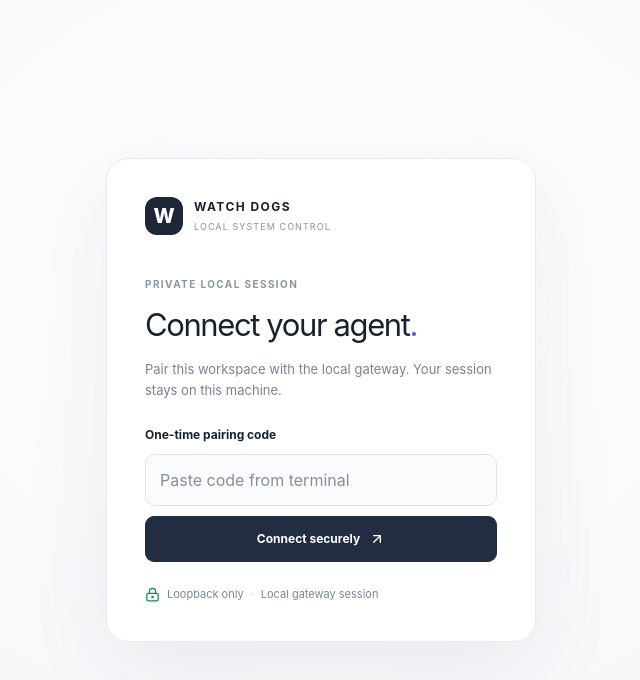
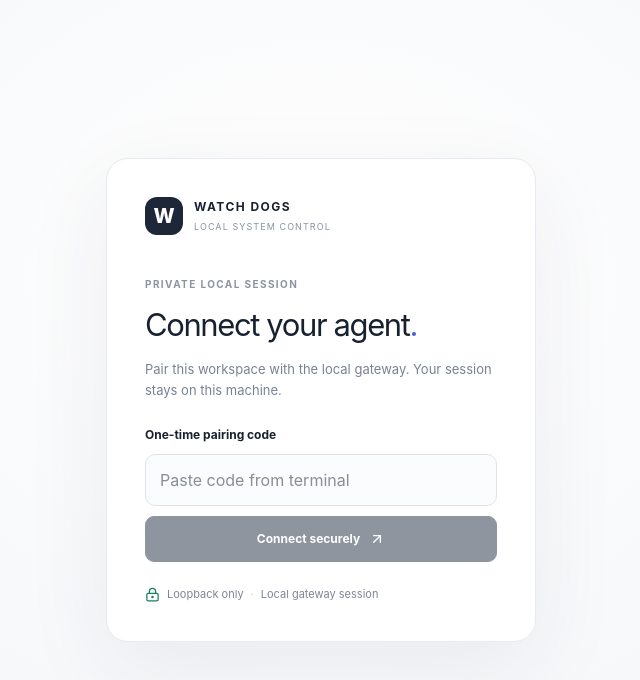
Before and after one commit to KUNDURUHIMANEESHREDDY/watch-dogs, a React (Vite) app in the folder frontend/: page / in a window 1280 px wide. Shown: the top 680 px of the page, without its empty margins (319-959 px from the left). Built offline with nearby package versions, Linux system fonts and the light colour scheme.

Commit message:
fix(frontend): prevent duplicate pairing submissions

```diff
--- a/frontend/src/App.tsx
+++ b/frontend/src/App.tsx
@@ -58,6 +58,7 @@ export default function App() {
   const [selected, setSelected] = useState<Finding | null>(null);
   const [pairCode, setPairCode] = useState('');
   const [pairError, setPairError] = useState('');
+  const [isConnecting, setIsConnecting] = useState(false);
   const [paired, setPaired] = useState(false);
   const [activityOpen, setActivityOpen] = useState(true);
   const queryClient = useQueryClient();
@@ -101,19 +102,23 @@ export default function App() {
 
   async function connect(event: FormEvent<HTMLFormElement>) {
     event.preventDefault();
+    if (isConnecting) return;
+    setIsConnecting(true);
     setPairError('');
     try {
       const response = await fetch('/api/session', {
         method: 'POST',
         credentials: 'same-origin',
         headers: { 'Content-Type': 'application/json', Accept: 'application/json' },
-        body: JSON.stringify({ pairingCode: pairCode }),
+        body: JSON.stringify({ pairingCode: pairCode.trim() }),
       });
       if (!response.ok) throw new Error('Pairing code was rejected. Copy the current code from the gateway terminal.');
       setPaired(true);
       setPairCode('');
     } catch (error) {
       setPairError(error instanceof Error ? error.message : 'Unable to connect to the local gateway.');
+    } finally {
+      setIsConnecting(false);
     }
   }
 
@@ -158,7 +163,7 @@ export default function App() {
         <form className="pair-form" onSubmit={connect}>
           <label htmlFor="pair-code">One-time pairing code</label>
           <input id="pair-code" autoComplete="off" spellCheck={false} type="password" value={pairCode} onChange={(event) => setPairCode(event.target.value)} placeholder="Paste code from terminal" required />
-          <button className="button button-primary" type="submit">Connect securely <ArrowUpRight size={16} /></button>
+          <button className="button button-primary" type="submit" disabled={isConnecting || !pairCode.trim()} aria-busy={isConnecting}>{isConnecting ? "Connecting…" : "Connect securely"} {!isConnecting && <ArrowUpRight size={16} />}</button>
           {pairError && <p className="error" role="alert">{pairError}</p>}
         </form>
         <div className="security-note"><LockKeyhole size={15} /> Loopback only <span className="bullet">·</span> Local gateway session</div>
```
